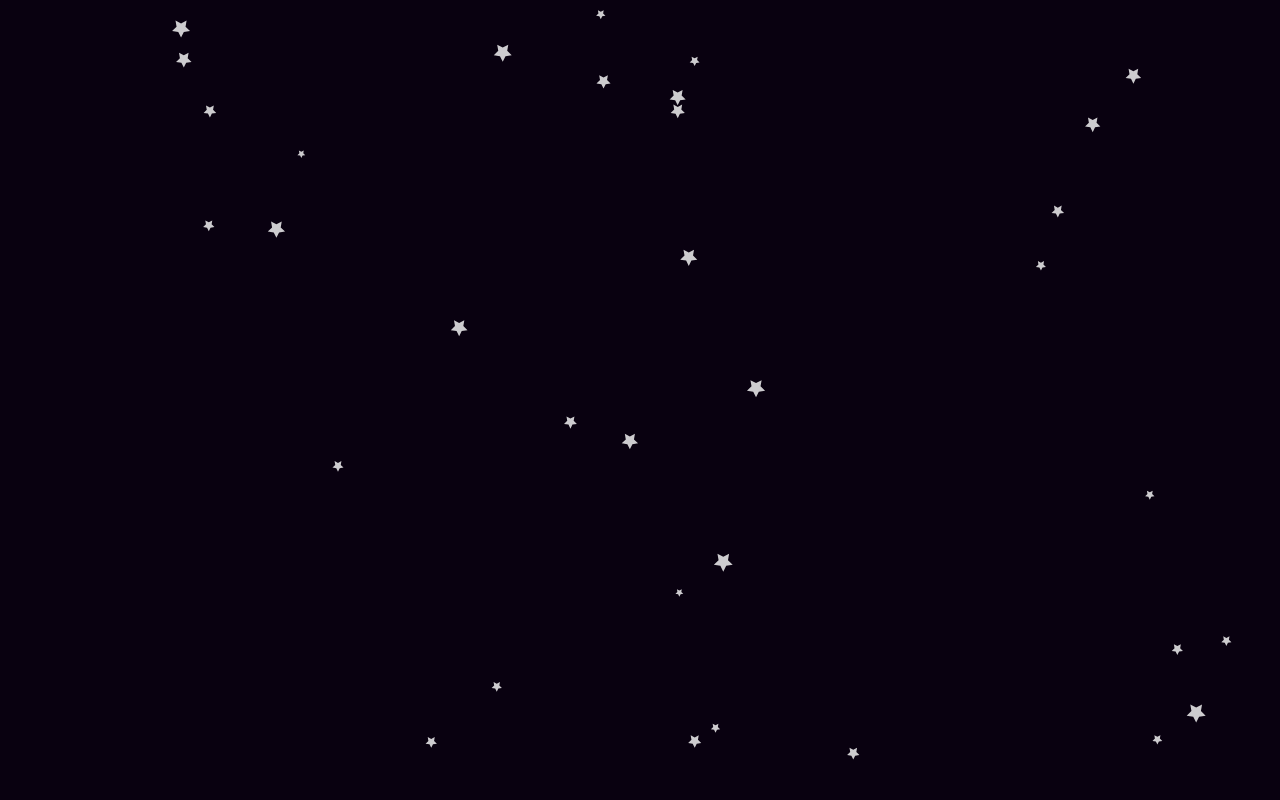
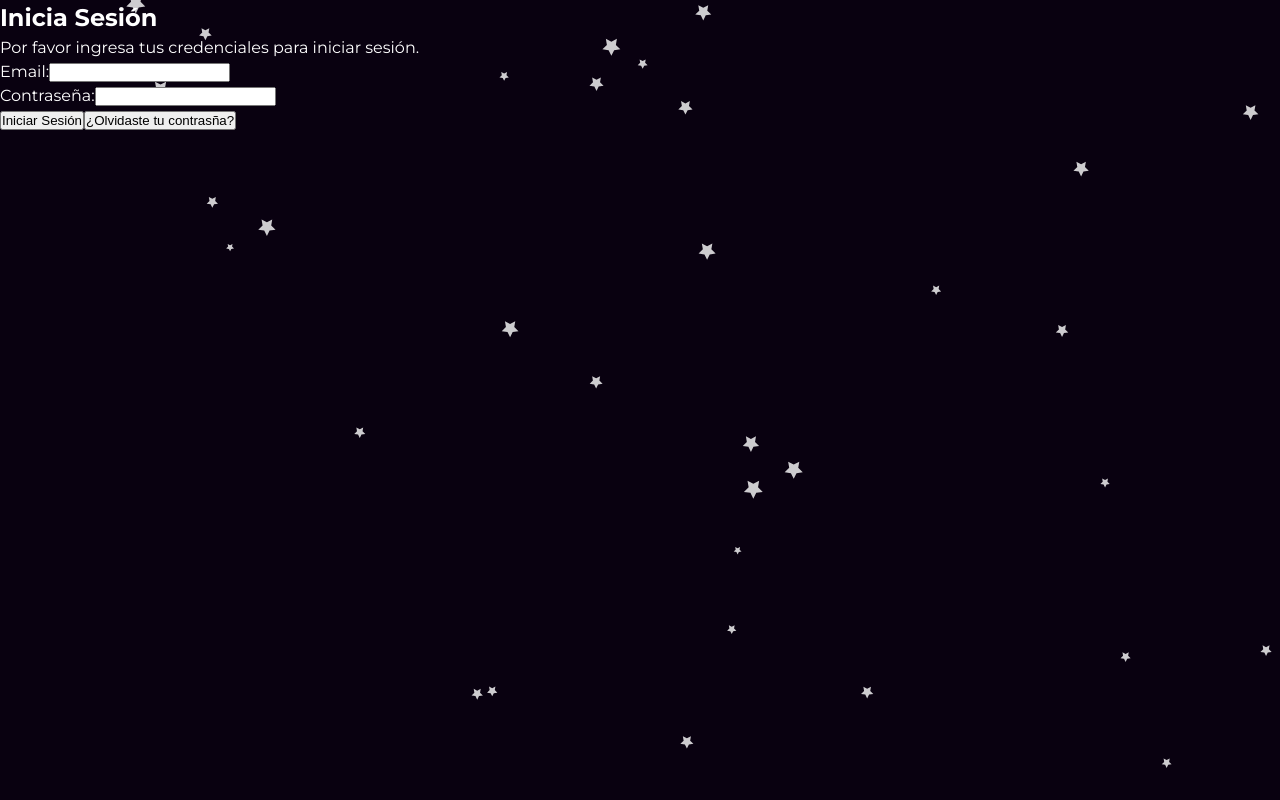
Before and after one commit to 10Gaby/orbita, a React (Vite) app: page /login in a window 1280 px wide. Before the commit this address had no page. Built offline with nearby package versions, Linux system fonts and the light colour scheme; the HTML template or start-up script is replaced by a standard one.

Commit message:
avance muy mínimo

```diff
--- a/src/App.jsx
+++ b/src/App.jsx
@@ -4,6 +4,8 @@ import { BrowserRouter as Router, Routes, Route } from 'react-router-dom';
 import Inicio from './pages/Inicio';
 import Carga from './componentes/Carga';
 import ParticlesBackground from './componentes/Particles';
+
+import Login from './pages/Login';
 
 function App() {
 
@@ -15,6 +17,7 @@ function App() {
                 <Routes>
                   <Route path="/" element={<Inicio />} />
                   <Route path="/carga" element={<Carga />} />
+                  <Route path="/login" element={<Login />} />
                 </Routes>
 
 
--- a/src/pages/Login.jsx
+++ b/src/pages/Login.jsx
@@ -2,10 +2,10 @@ import '../css/login.css';
 
 function Login(){
     return (
-        <div>
-            <h1>Inicia Sesión</h1>
+        <div className='contenedor-general'>
+            <h2>Inicia Sesión</h2>
             <p>Por favor ingresa tus credenciales para iniciar sesión.</p>
-            <form>
+            <form className='sf-1'>
                 <div>
                     <label htmlFor="email">Email:</label>
                     <input type="email" id="email" name="email" required />
```
